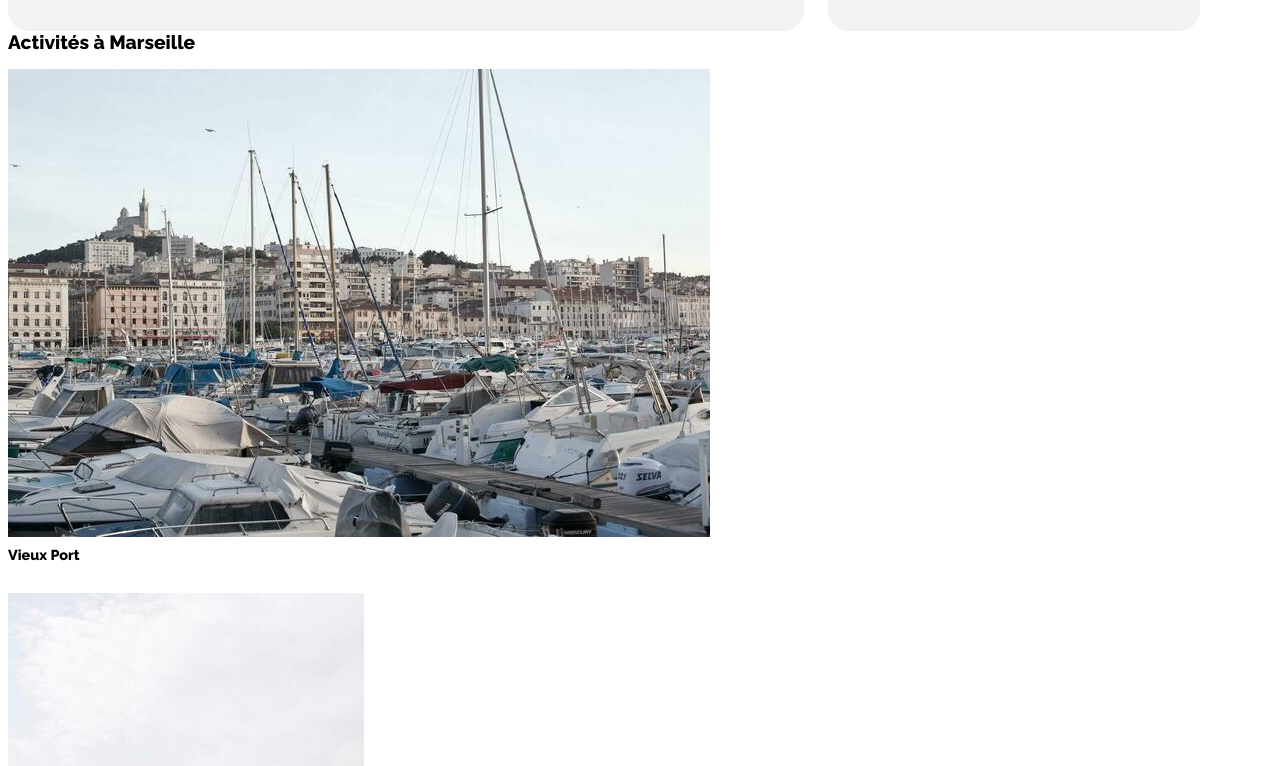
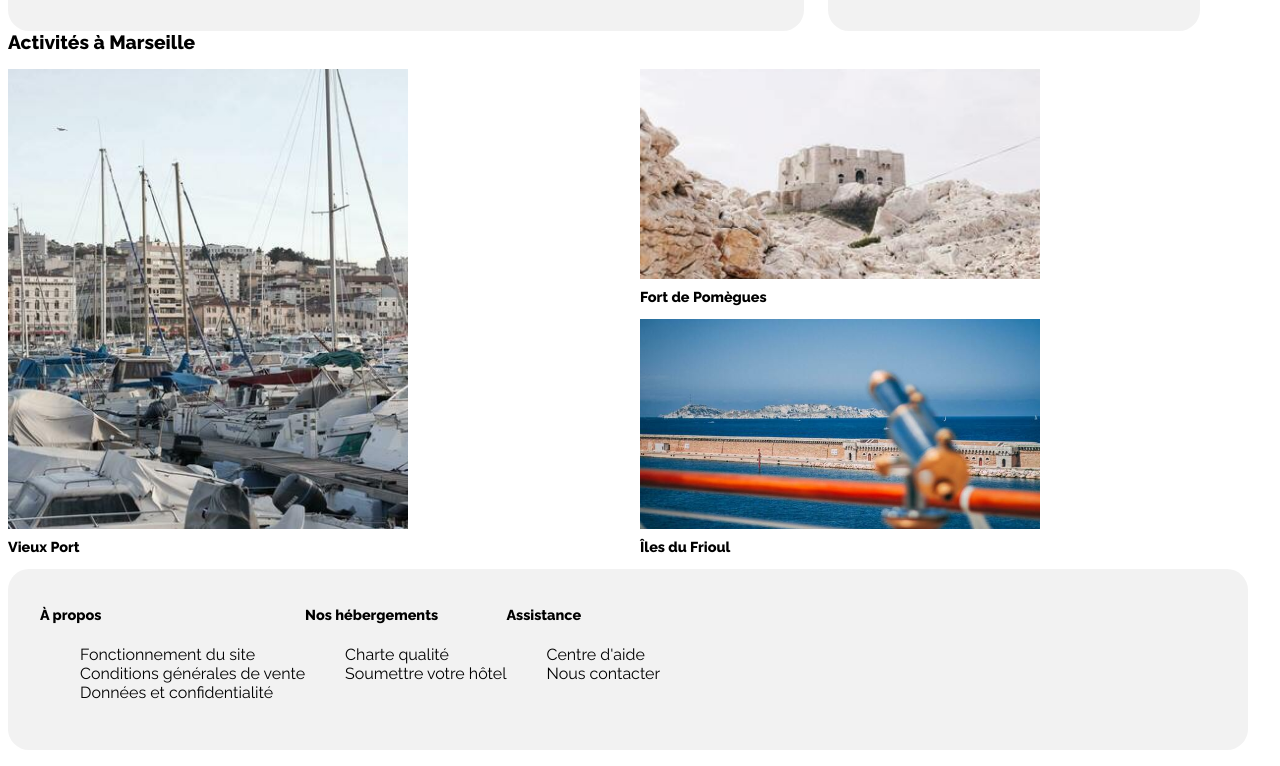
Before and after one commit to SedaII/IliasIdrissiMessnaoui_2_07062021, a plain HTML site: page index.html in a window 1280 px wide. Shown: the part 793-1559 px from the top of the page. Drawn offline with Linux system fonts and the light colour scheme.

Commit message:
style activity card

```diff
--- a/assets/style/style.css
+++ b/assets/style/style.css
@@ -186,7 +186,7 @@ p {
 }
 
 .card img {
-  height: 60%;
+  height: 100px;
   object-fit: cover;
   border-radius: 10px 10px 0 0;
 }
@@ -256,7 +256,7 @@ p {
 }
 
 .side-card img{
-  width: 37%;
+  width: 110px;
   object-fit: cover;
   object-position: 50% 50%;
   border-radius: 12px 0 0 12px;
@@ -265,6 +265,39 @@ p {
 .star-container {
   font-size: .7em;
   padding-bottom: 9px;
+}
+
+/* Activity cards */
+
+.activity-card-container {
+  height: 500px;
+  flex-wrap: wrap;
+}
+.activity-card-large {
+  width: 400px;
+  height: 500px;
+}
+.activity-card-large a {
+  width: inherit;
+  height: inherit;
+}
+.activity-card-large img{
+  width: inherit;
+  height: 460px;
+  object-fit: cover;
+}
+.activity-card-small {
+  width: 400px;
+  height: 250px;
+}
+.activity-card-small a {
+  width: inherit;
+  height: inherit;
+}
+.activity-card-small img {
+  width: inherit;
+  height: 210px;
+  object-fit: cover;
 }
 
 /* Global class */
--- a/index.html
+++ b/index.html
@@ -254,22 +254,22 @@
 
     <section id="activites">
       <h2>Activités à Marseille</h2>
-      <div class="card-container column">
-        <article class="activity-card">
+      <div class="activity-card-container column">
+          <article class="activity-card-large">
             <a href="#">
               <img src="assets/images/activites/small/port.jpg" alt="Vieux port">
               <h3>Vieux Port</h3>
             </a>
           </article>
 
-        <article class="activity-card">
+          <article class="activity-card-small">
             <a href="#">
               <img src="assets/images/activites/small/pomegues.jpg" alt="Fort de Pomègues">
               <h3>Fort de Pomègues</h3>
             </a>
           </article>
 
-        <article class="activity-card">
+          <article class="activity-card-small">
             <a href="#">
               <img src="assets/images/activites/small/frioul.jpg" alt="Îles du Frioul">
               <h3>Îles du Frioul</h3>
```
Also changed, not shown: assets/images/logo/Reservia.svg, 1 other file. Lines whose indentation alone changed are shown as unchanged.
